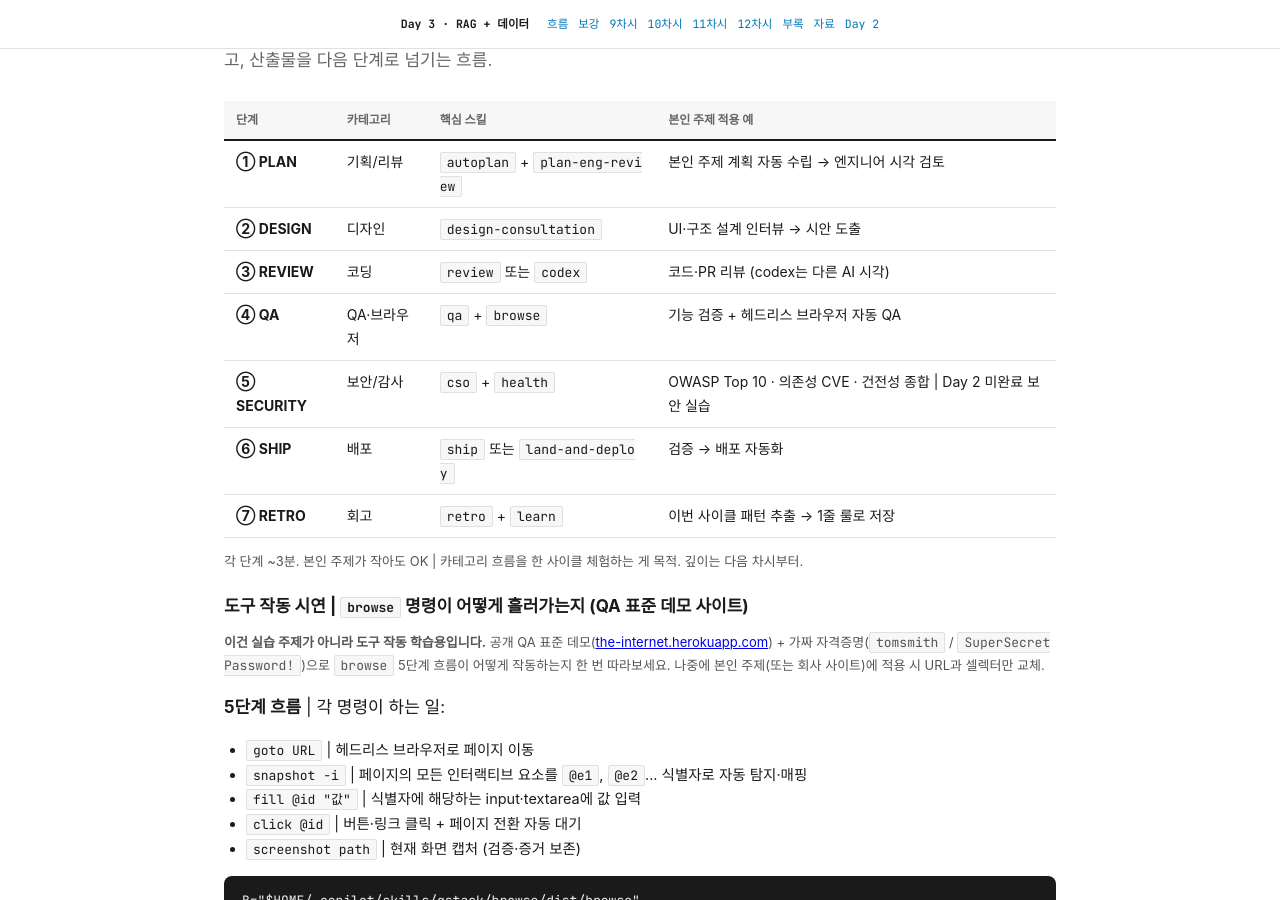
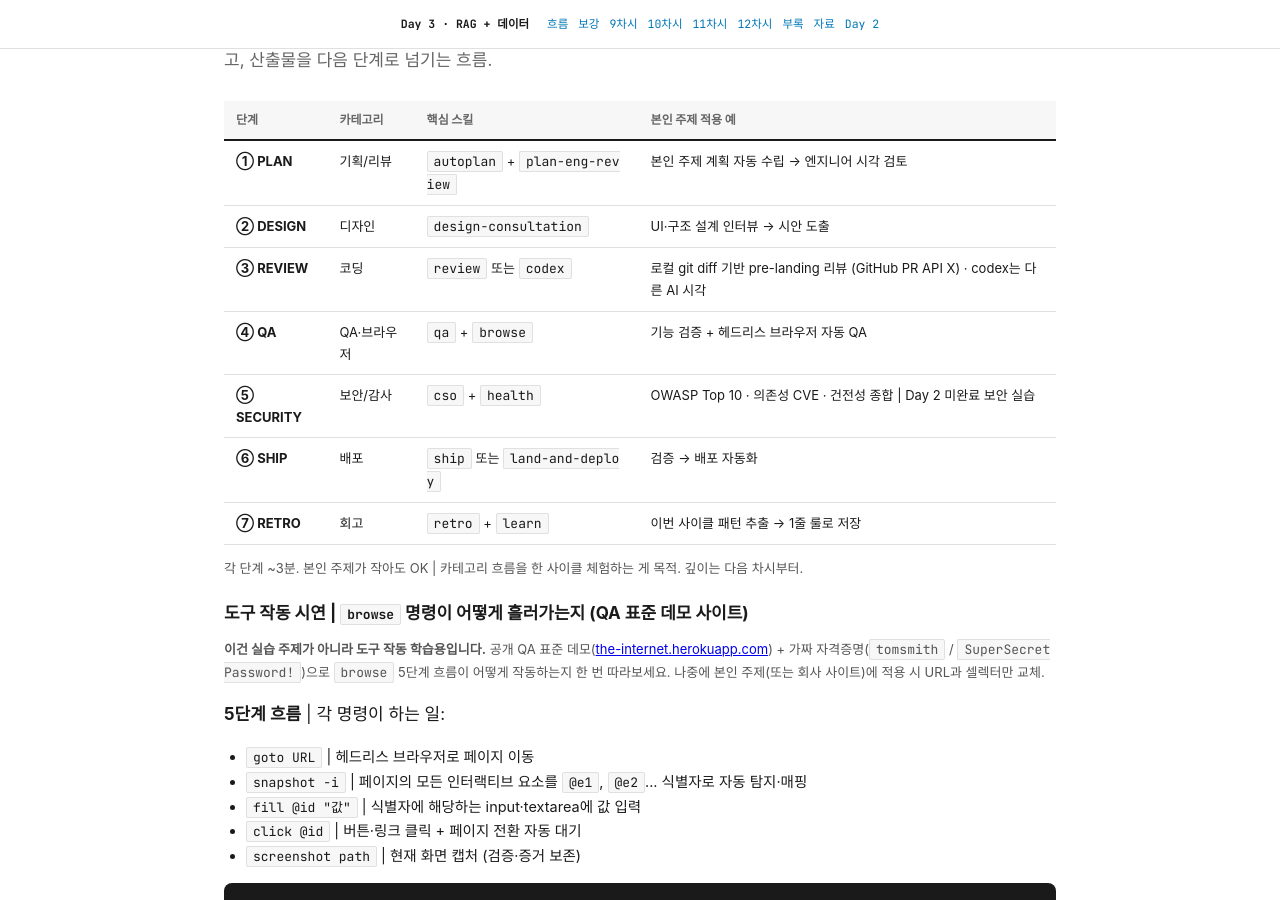
Before and after one commit to daniel8824-del/rag-day3, a Jekyll site: the page docs/index.html, which Jekyll copies as it is, in a window 1280 px wide and 900 px high, scrolled down 6092 px. Built offline with Jekyll 4.4.1, drawn with Linux system fonts in a browser that asks for light colours; some web fonts are replaced.

Commit message:
§3 사이클 실습 표 정정 — 1pt 다운 + ③ REVIEW 설명 정확화
- 표 font-size 14px → 13px (사용자 요청 1pt 다운)
- ③ REVIEW 본인 주제 적용 예 정확화:
  기존: '코드·PR 리뷰 (codex는 다른 AI 시각)'
  정정: '로컬 git diff 기반 pre-landing 리뷰 (GitHub PR API X) · codex는 다른 AI 시각'
  사유: gstack /review는 본인 브랜치 vs base 브랜치 diff 분석 (GitHub PR API 호출 X)

Co-Authored-By: Claude Opus 4.7 (1M context) <noreply@anthropic.com>

```diff
--- a/docs/index.html
+++ b/docs/index.html
@@ -778,12 +778,12 @@ git clone https://github.com/garrytan/gstack `
   <h3><span class="step-num">3</span>본인 주제 사이클 실습 (25분) | 각 카테고리 1개씩</h3>
   <p class="lead">Day 2 끝에 정한 본인 주제로 gstack 카테고리를 순서대로 한 번씩 통과. 각 단계에서 핵심 스킬 1개를 직접 호출해보고, 산출물을 다음 단계로 넘기는 흐름.</p>
 
-  <table>
+  <table style="font-size:13px;">
     <thead><tr><th>단계</th><th>카테고리</th><th>핵심 스킬</th><th>본인 주제 적용 예</th></tr></thead>
     <tbody>
       <tr><td><strong>① PLAN</strong></td><td>기획/리뷰</td><td><code class="inline">autoplan</code> + <code class="inline">plan-eng-review</code></td><td>본인 주제 계획 자동 수립 → 엔지니어 시각 검토</td></tr>
       <tr><td><strong>② DESIGN</strong></td><td>디자인</td><td><code class="inline">design-consultation</code></td><td>UI·구조 설계 인터뷰 → 시안 도출</td></tr>
-      <tr><td><strong>③ REVIEW</strong></td><td>코딩</td><td><code class="inline">review</code> 또는 <code class="inline">codex</code></td><td>코드·PR 리뷰 (codex는 다른 AI 시각)</td></tr>
+      <tr><td><strong>③ REVIEW</strong></td><td>코딩</td><td><code class="inline">review</code> 또는 <code class="inline">codex</code></td><td>로컬 git diff 기반 pre-landing 리뷰 (GitHub PR API X) · codex는 다른 AI 시각</td></tr>
       <tr><td><strong>④ QA</strong></td><td>QA·브라우저</td><td><code class="inline">qa</code> + <code class="inline">browse</code></td><td>기능 검증 + 헤드리스 브라우저 자동 QA</td></tr>
       <tr><td><strong>⑤ SECURITY</strong></td><td>보안/감사</td><td><code class="inline">cso</code> + <code class="inline">health</code></td><td>OWASP Top 10 · 의존성 CVE · 건전성 종합 | Day 2 미완료 보안 실습</td></tr>
       <tr><td><strong>⑥ SHIP</strong></td><td>배포</td><td><code class="inline">ship</code> 또는 <code class="inline">land-and-deploy</code></td><td>검증 → 배포 자동화</td></tr>
```
